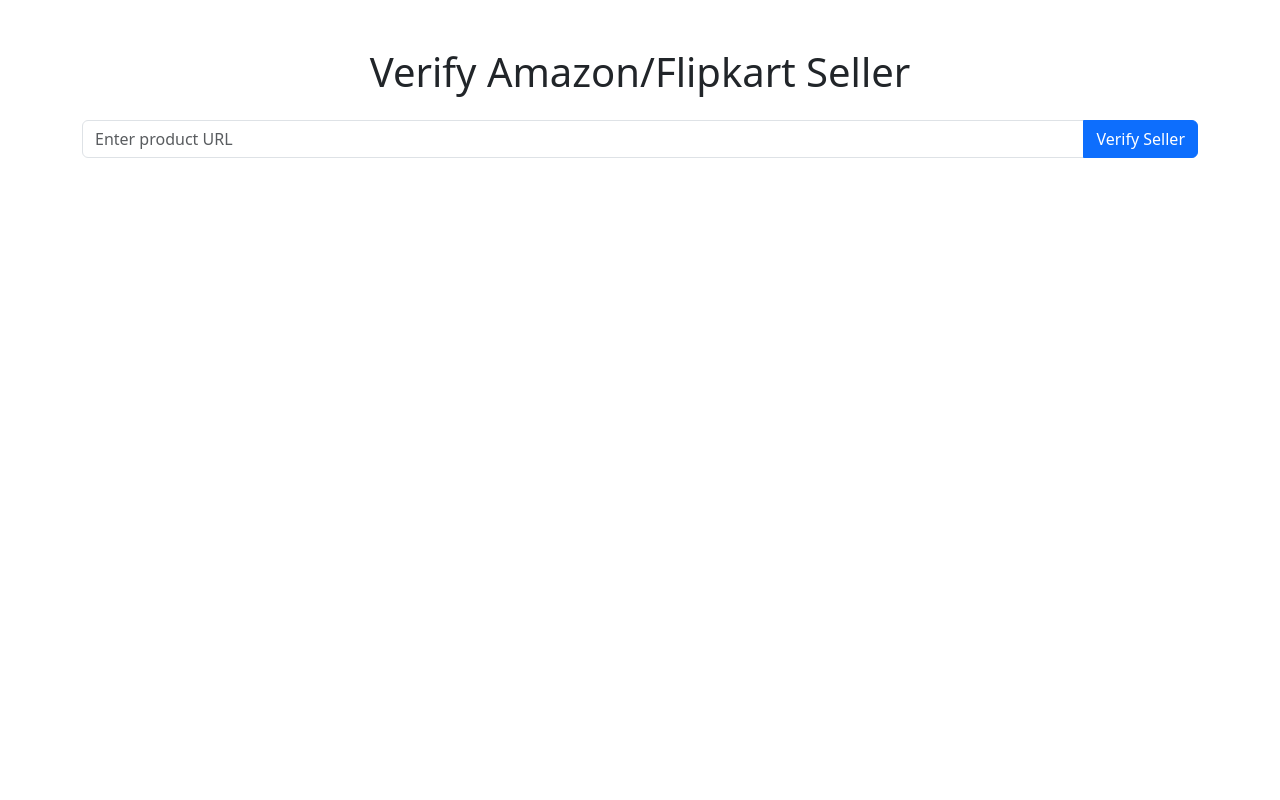
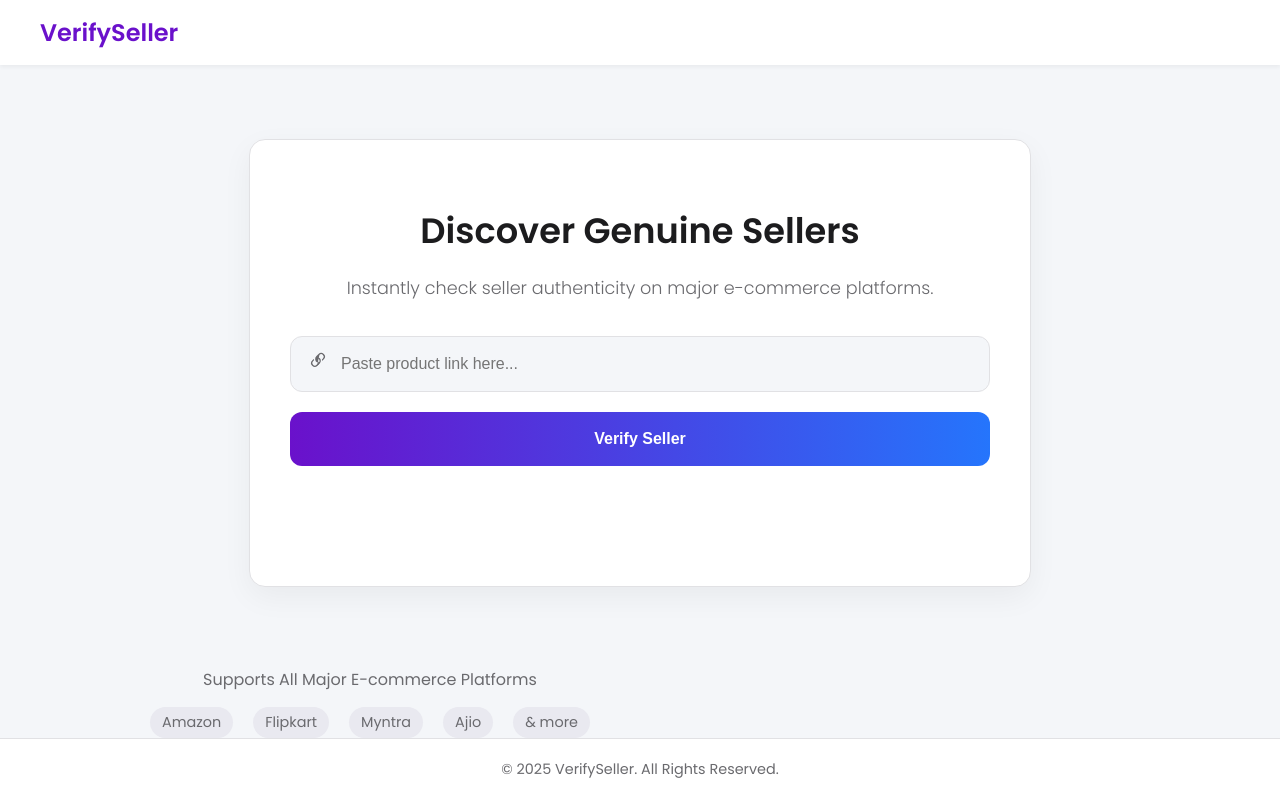
Before and after one commit to Akko666/ecom-seller-verifier, a Flask app: page / in a window 1280 px wide. Run offline with Flask 3, Linux system fonts and the light colour scheme.

Commit message:
update all changes

```diff
--- a/app.py
+++ b/app.py
@@ -2,63 +2,90 @@ from flask import Flask, request, jsonify, render_template
 import json
 import requests
 from bs4 import BeautifulSoup
+from urllib.parse import urlparse # NEW: Import for URL validation
 
 app = Flask(__name__)
 
 # Load verified sellers data
 with open('verified_sellers.json', 'r') as f:
-    verified_sellers = json.load(f)
+    verified_sellers_data = json.load(f)
+
+# --- NEW: Helper function for URL validation ---
+def validate_url(link):
+    """Checks if the URL is valid and from a supported platform."""
+    try:
+        parsed_url = urlparse(link)
+        # Check for a valid scheme (http/https) and a domain name
+        if not all([parsed_url.scheme, parsed_url.netloc]):
+            return None, "Invalid URL format. Please enter a full URL (e.g., https://...)."
+
+        # Check for supported platforms
+        if 'amazon' in parsed_url.netloc:
+            return 'amazon', None
+        elif 'flipkart' in parsed_url.netloc:
+            return 'flipkart', None
+        else:
+            return None, "Unsupported platform. Please use a link from Amazon or Flipkart."
+    except Exception:
+        return None, "An error occurred while parsing the URL."
 
 @app.route('/')
-def index():
+def home():
     return render_template('index.html')
 
 @app.route('/verify', methods=['POST'])
 def verify():
-    data = request.get_json()
-    link = data.get('link')
+    link = request.json.get('link')
     if not link:
-        return jsonify({'error': 'No link provided'}), 400
+        return jsonify({'error': 'No link provided.'}), 400
 
-    platform = None
-    if 'amazon' in link.lower():
-        platform = 'amazon'
-    elif 'flipkart' in link.lower():
-        platform = 'flipkart'
-    else:
-        return jsonify({'error': 'Unsupported platform'}), 400
+    # --- UPDATED: Use the new validation function ---
+    platform, error_message = validate_url(link)
+    if error_message:
+        return jsonify({'error': error_message}), 400
 
     try:
-        headers = {'User-Agent': 'Mozilla/5.0'}
-        response = requests.get(link, headers=headers)
-        response.raise_for_status()
+        headers = {
+            'User-Agent': 'Mozilla/5.0 (Windows NT 10.0; Win64; x64) AppleWebKit/537.36 (KHTML, like Gecko) Chrome/91.0.4472.124 Safari/537.36',
+            'Accept-Language': 'en-US,en;q=0.9',
+            'Accept-Encoding': 'gzip, deflate, br'
+        }
+        response = requests.get(link, headers=headers, timeout=10)
+        response.raise_for_status()  # This will raise an HTTPError for bad responses (4xx or 5xx)
         soup = BeautifulSoup(response.text, 'html.parser')
 
-        seller_elem = None
+        seller_name = None
         if platform == 'amazon':
-            seller_elem = soup.find('a', id='sellerName')
+            # Updated selectors for better reliability
+            seller_elem = soup.select_one('#merchant-info a span') or soup.select_one('#sellerProfileTriggerId')
+            if seller_elem:
+                seller_name = seller_elem.text.strip()
         elif platform == 'flipkart':
-            seller_elem = soup.find(id='sellerName')
+            # Updated selectors for better reliability
+            seller_elem = soup.select_one('._1RLviY a') or soup.select_one('._3_Fivj')
+            if seller_elem:
+                seller_name = seller_elem.text.strip()
 
-        if not seller_elem:
-            return jsonify({'seller': 'Not found', 'result': 'Suspicious'})
+        if not seller_name:
+            # --- UPDATED: More specific error for scraper failure ---
+            return jsonify({'error': 'Seller information not found on the page. The site structure may have changed.'}), 404
 
-        seller_name = seller_elem.get_text(strip=True)
+        # Normalize and check against our list
+        seller_name_lower = seller_name.lower()
+        is_genuine = any(
+            s['seller'].lower() == seller_name_lower and s['platform'] == platform
+            for s in verified_sellers_data
+        )
+        result_status = 'Genuine' if is_genuine else 'Suspicious'
 
-        # Check if seller is genuine
-        seller_lower = seller_name.lower()
-        is_genuine = any(
-            s['seller'].lower() == seller_lower and s['platform'] == platform
-            for s in verified_sellers
-        )
-        result = 'Genuine' if is_genuine else 'Suspicious'
+        return jsonify({'seller': seller_name, 'result': result_status})
 
-        return jsonify({'seller': seller_name, 'result': result})
-
-    except requests.RequestException as e:
-        return jsonify({'error': f'Failed to fetch page: {str(e)}'}), 500
+    # --- UPDATED: More specific exception handling ---
+    except requests.exceptions.RequestException as e:
+        return jsonify({'error': f"Network error: Could not connect to the website."}), 500
     except Exception as e:
-        return jsonify({'error': str(e)}), 500
+        # Generic catch-all for any other unexpected errors
+        return jsonify({'error': f"An unexpected error occurred: {str(e)}"}), 500
 
 if __name__ == '__main__':
     app.run(debug=True)
--- /dev/null
+++ b/static/css/style.css
@@ -0,0 +1,192 @@
+/* --- Global Styles & Color Palette --- */
+:root {
+    --background-color: #f4f6f9; /* Light grey background */
+    --card-bg-color: #ffffff;      /* White for cards and interactive elements */
+    --primary-text-color: #1c1c1e; /* Nearly black for text */
+    --secondary-text-color: #6a6a6e; /* Grey for subtitles and secondary info */
+    --accent-color: #6a11cb;      /* Vibrant purple accent */
+    --accent-gradient: linear-gradient(to right, #6a11cb, #2575fc); /* Gradient for buttons */
+    --border-color: #e1e1e4;      /* Light border color */
+    --shadow-color: rgba(0, 0, 0, 0.05); /* Soft, subtle shadow */
+}
+
+body {
+    background-color: var(--background-color);
+    font-family: 'Poppins', sans-serif;
+    color: var(--primary-text-color);
+    margin: 0;
+    padding: 0;
+    display: flex;
+    flex-direction: column; /* Allow header, main, and footer to stack vertically */
+    min-height: 100vh;
+}
+
+/* --- Header / Navigation Bar --- */
+.navbar {
+    background-color: var(--card-bg-color);
+    padding: 15px 40px;
+    box-shadow: 0 2px 4px var(--shadow-color);
+    display: flex;
+    justify-content: space-between;
+    align-items: center;
+    width: 100%;
+    box-sizing: border-box;
+}
+
+.brand-logo {
+    font-size: 1.5rem;
+    font-weight: 600;
+    color: var(--accent-color);
+    text-decoration: none;
+}
+
+/* --- Main Content Area --- */
+.main-container {
+    display: flex;
+    flex-grow: 1; /* Allows this section to fill available space */
+    justify-content: center;
+    align-items: center;
+    padding: 20px;
+}
+
+.verifier-box {
+    width: 100%;
+    max-width: 700px;
+    padding: 40px;
+    background: var(--card-bg-color);
+    border-radius: 16px;
+    border: 1px solid var(--border-color);
+    box-shadow: 0 10px 30px var(--shadow-color);
+    text-align: center;
+}
+
+h1 {
+    font-weight: 600;
+    font-size: 2.2rem;
+    margin-bottom: 10px;
+}
+
+.subtitle {
+    font-weight: 300;
+    font-size: 1.1rem;
+    color: var(--secondary-text-color);
+    margin-bottom: 35px;
+}
+
+/* --- Form Elements --- */
+.input-group {
+    position: relative;
+    width: 100%;
+}
+
+#productUrl {
+    width: 100%;
+    border: 1px solid var(--border-color);
+    background: var(--background-color);
+    padding: 18px 20px 18px 50px; /* Add padding for the icon */
+    font-size: 1rem;
+    color: var(--primary-text-color);
+    border-radius: 12px;
+    outline: none;
+    transition: all 0.3s ease;
+    box-sizing: border-box;
+}
+
+#productUrl:focus {
+    border-color: var(--accent-color);
+    box-shadow: 0 0 0 3px rgba(106, 17, 203, 0.2);
+}
+
+.input-icon {
+    position: absolute;
+    left: 18px;
+    top: 50%;
+    transform: translateY(-50%);
+    color: var(--secondary-text-color);
+}
+
+#verifyBtn {
+    border: none;
+    background: var(--accent-gradient);
+    color: #fff;
+    padding: 18px 40px;
+    font-size: 1rem;
+    font-weight: 600;
+    cursor: pointer;
+    border-radius: 12px;
+    margin-top: 20px;
+    width: 100%;
+    transition: all 0.3s ease;
+}
+
+#verifyBtn:hover {
+    transform: translateY(-2px);
+    box-shadow: 0 4px 15px rgba(106, 17, 203, 0.3);
+}
+
+#verifyBtn:disabled {
+    background: #ccc;
+    cursor: not-allowed;
+    transform: none;
+    box-shadow: none;
+}
+
+/* --- Result Display --- */
+.result-container {
+    margin-top: 30px;
+    min-height: 50px;
+}
+
+.alert {
+    padding: 15px;
+    border-radius: 8px;
+    font-size: 1rem;
+    text-align: left;
+    border: 1px solid transparent;
+}
+
+.alert-info { background-color: #eef2f7; border-color: #a9bcca; color: #3b5d81; }
+.alert-success { background-color: #eaf7ed; border-color: #a4d4b1; color: #3a7d4a; }
+.alert-danger, .alert-warning { background-color: #fdeeee; border-color: #f3c1c1; color: #a94442; }
+
+/* --- Footer --- */
+.footer {
+    background-color: var(--card-bg-color);
+    padding: 20px 40px;
+    text-align: center;
+    color: var(--secondary-text-color);
+    font-size: 0.9rem;
+    border-top: 1px solid var(--border-color);
+}
+
+/* --- Supported Platforms Section --- */
+.supported-platforms {
+    text-align: center;
+    width: 100%;
+    max-width: 700px;
+    margin-top: -10px; /* Nudges it closer to the main box */
+    padding: 0 20px;
+}
+
+.supported-platforms h3 {
+    font-size: 1rem;
+    font-weight: 400;
+    color: var(--secondary-text-color);
+    margin-bottom: 15px;
+}
+
+.platforms-list {
+    display: flex;
+    justify-content: center;
+    align-items: center;
+    flex-wrap: wrap;
+    gap: 20px;
+}
+
+.platforms-list span {
+    font-size: 0.9rem;
+    color: var(--secondary-text-color);
+    background-color: #e9e9f0;
+    padding: 5px 12px;
+    border-radius: 20px;
+}
--- a/templates/index.html
+++ b/templates/index.html
@@ -3,54 +3,89 @@
 <head>
     <meta charset="UTF-8">
     <meta name="viewport" content="width=device-width, initial-scale=1.0">
-    <title>E-Com Seller Verifier</title>
-    <link href="https://cdn.jsdelivr.net/npm/bootstrap@5.3.0/dist/css/bootstrap.min.css" rel="stylesheet">
+    <title>Seller Verification Hub</title>
+    <link rel="stylesheet" href="/static/css/style.css">
+    <link rel="preconnect" href="https://fonts.googleapis.com">
+    <link rel="preconnect" href="https://fonts.gstatic.com" crossorigin>
+    <link href="https://fonts.googleapis.com/css2?family=Poppins:wght@300;400;600&display=swap" rel="stylesheet">
 </head>
 <body>
-    <div class="container mt-5">
-        <h1 class="text-center mb-4">Verify Amazon/Flipkart Seller</h1>
-        <form id="verifyForm" class="mb-4">
-            <div class="input-group">
-                <input type="url" id="productUrl" class="form-control" placeholder="Enter product URL" required>
-                <button type="submit" class="btn btn-primary">Verify Seller</button>
-            </div>
-        </form>
-        <div id="result"></div>
+
+    <header class="navbar">
+        <a href="/" class="brand-logo">VerifySeller</a>
+        </header>
+
+    <main class="main-container">
+        <div class="verifier-box">
+            <h1>Discover Genuine Sellers</h1>
+            <p class="subtitle">Instantly check seller authenticity on major e-commerce platforms.</p>
+            <form id="verifyForm">
+                <div class="input-group">
+                    <span class="input-icon">
+                        <svg xmlns="http://www.w3.org/2000/svg" width="20" height="20" fill="currentColor" class="bi bi-link-45deg" viewBox="0 0 16 16">
+                            <path d="M4.715 6.542 3.343 7.914a3 3 0 1 0 4.243 4.243l1.828-1.829A3 3 0 0 0 8.586 5.5L8 6.086a1.002 1.002 0 0 0-.154.199 2 2 0 0 1 .861 3.337L6.88 11.45a2 2 0 1 1-2.83-2.83l.793-.792a4.018 4.018 0 0 1-.128-1.287z"/>
+                            <path d="M6.586 4.672A3 3 0 0 0 7.414 9.5l.775-.776a2 2 0 0 1-.896 3.346L9.12 3.55a2 2 0 1 1 2.83 2.83l-.793.792c.112.42.155.855.128 1.287l1.372-1.372a3 3 0 1 0-4.243-4.243L6.586 4.672z"/>
+                        </svg>
+                    </span>
+                    <input type="url" id="productUrl" placeholder="Paste product link here..." required>
+                </div>
+                <button type="submit" id="verifyBtn">Verify Seller</button>
+            </form>
+            <div id="result" class="result-container">
+                </div>
+        </div>
+    </main>
+<div class="supported-platforms">
+    <h3>Supports All Major E-commerce Platforms</h3>
+    <div class="platforms-list">
+        <span>Amazon</span>
+        <span>Flipkart</span>
+        <span>Myntra</span>
+        <span>Ajio</span>
+        <span>& more</span>
     </div>
+</div>
+
+    <footer class="footer">
+        &copy; 2025 VerifySeller. All Rights Reserved.
+    </footer>
 
     <script>
-        document.getElementById('verifyForm').addEventListener('submit', function(e) {
+        // Your JavaScript logic remains the same. No changes needed.
+        const form = document.getElementById('verifyForm');
+        const resultDiv = document.getElementById('result');
+        const urlInput = document.getElementById('productUrl');
+        const verifyBtn = document.getElementById('verifyBtn');
+
+        form.addEventListener('submit', async (e) => {
             e.preventDefault();
-            const url = document.getElementById('productUrl').value;
-            const resultDiv = document.getElementById('result');
+            resultDiv.innerHTML = '<div class="alert alert-info">Verifying... Please wait.</div>';
+            verifyBtn.disabled = true;
+            const link = urlInput.value;
 
-            resultDiv.innerHTML = '<div class="alert alert-info">Verifying...</div>';
+            try {
+                const response = await fetch('/verify', {
+                    method: 'POST',
+                    headers: { 'Content-Type': 'application/json' },
+                    body: JSON.stringify({ link })
+                });
 
-            fetch('/verify', {
-                method: 'POST',
-                headers: {
-                    'Content-Type': 'application/json'
-                },
-                body: JSON.stringify({ link: url })
-            })
-            .then(response => response.json())
-            .then(data => {
-                if (data.error) {
-                    resultDiv.innerHTML = `<div class="alert alert-danger">${data.error}</div>`;
-                } else {
-                    const alertClass = data.result === 'Genuine' ? 'alert-success' : 'alert-danger';
-                    resultDiv.innerHTML = `
-                        <div class="alert ${alertClass}">
-                            <strong>Seller:</strong> ${data.seller}<br>
-                            <strong>Result:</strong> ${data.result}
-                        </div>
-                    `;
+                const data = await response.json();
+
+                if (!response.ok) {
+                    throw new Error(data.error || `HTTP error! status: ${response.status}`);
                 }
-            })
-            .catch(error => {
-                resultDiv.innerHTML = '<div class="alert alert-danger">An error occurred while verifying the seller.</div>';
-            });
+
+                const alertClass = data.result === 'Genuine' ? 'alert-success' : 'alert-danger';
+                resultDiv.innerHTML = `<div class="alert ${alertClass}"><strong>${data.seller}</strong> is a <strong>${data.result}</strong> seller.</div>`;
+
+            } catch (err) {
+                resultDiv.innerHTML = `<div class="alert alert-warning">Error: ${err.message}</div>`;
+            } finally {
+                verifyBtn.disabled = false;
+            }
         });
     </script>
+
 </body>
 </html>
```
Also changed, not shown: verified_sellers.json (+54 -39 lines).
